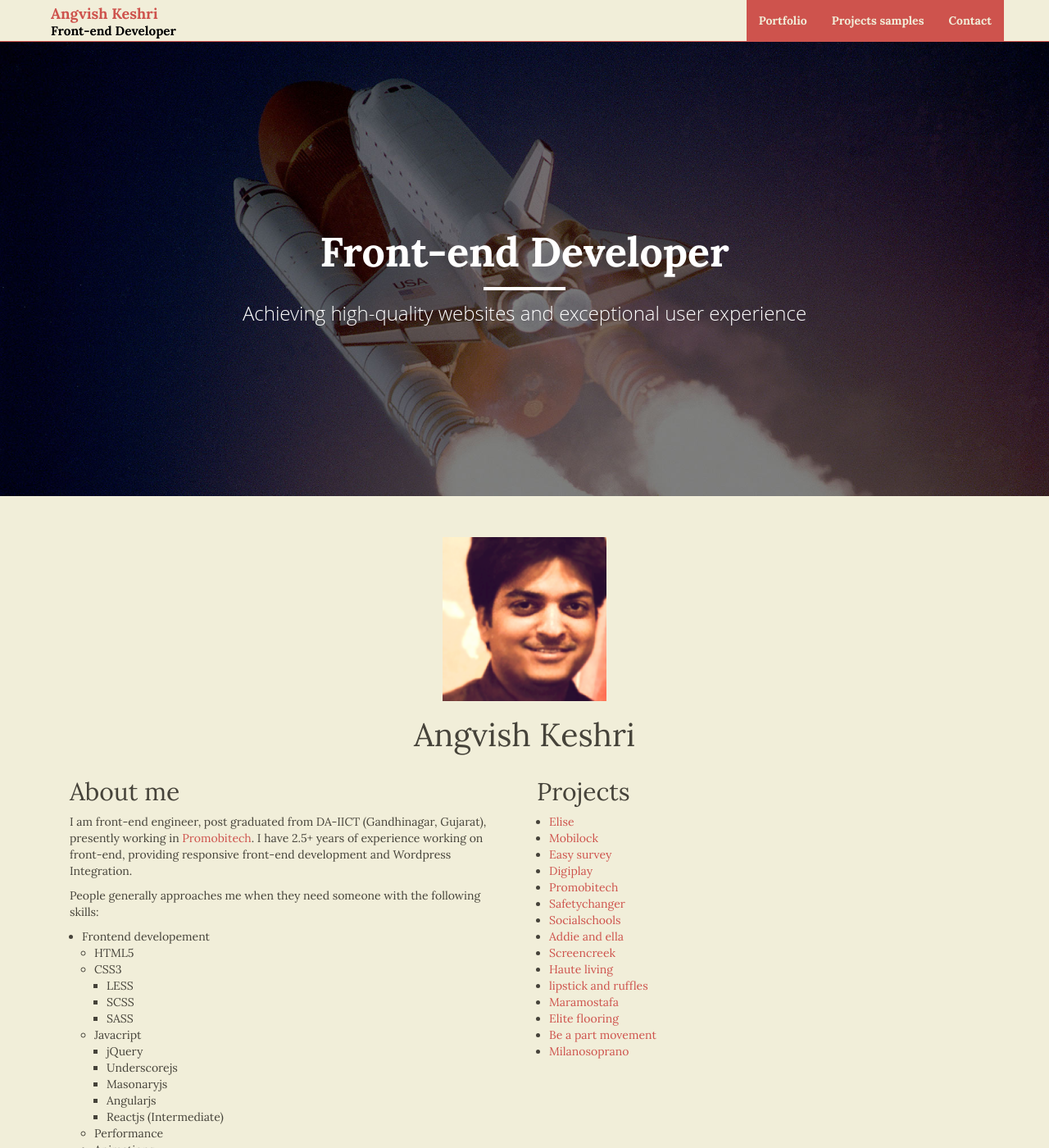
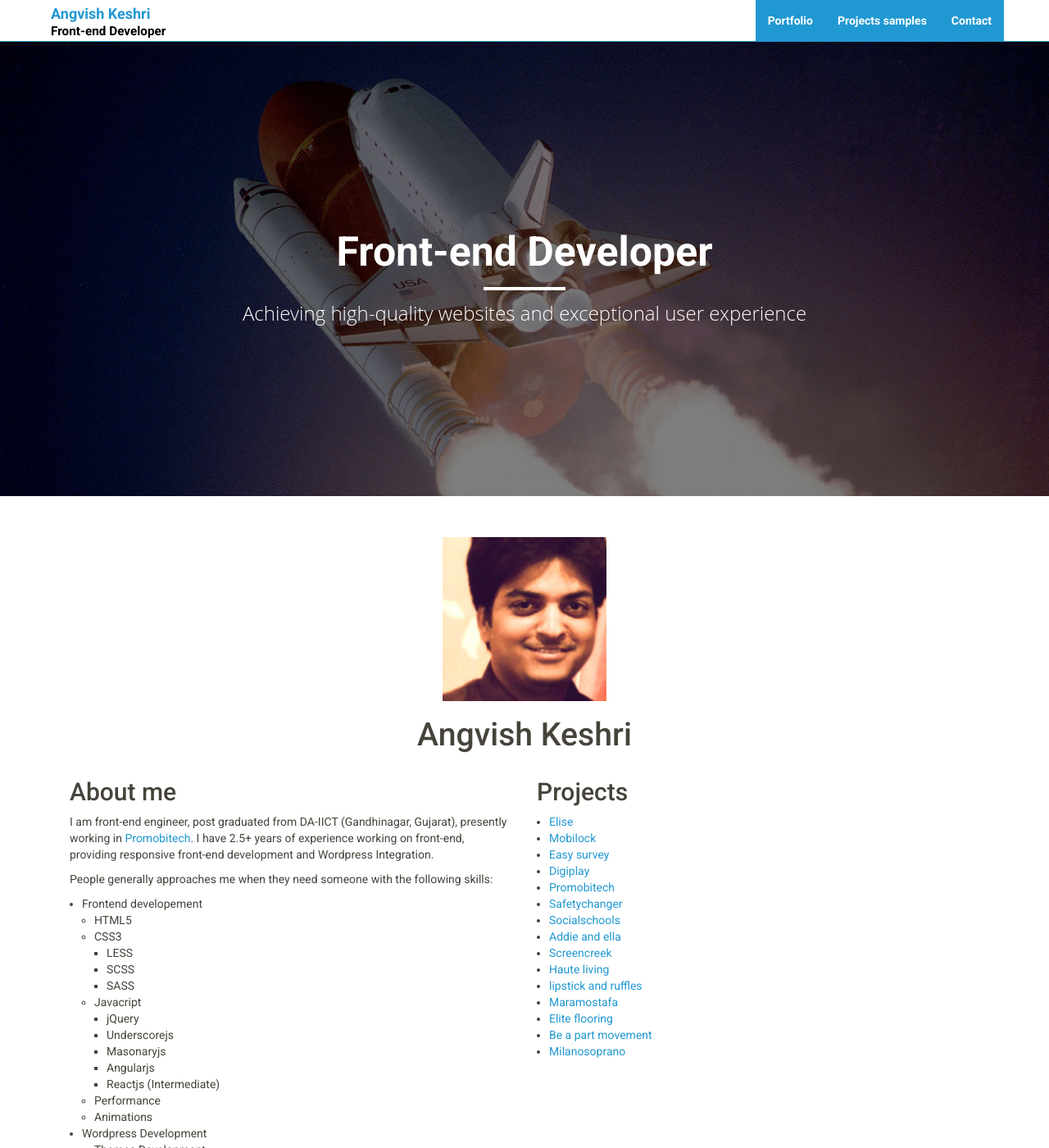
Before and after one commit to Angvishkumar/portfolioAngvish, a Jekyll site: the page built from index.html, in a window 1280 px wide and 1400 px high. Shown: the whole window at 82% size. Built offline with Jekyll 4.4.1, drawn with Linux system fonts in a browser that asks for light colours; nearby versions of some CDN libraries; library files that are not in the unit come from our copies.

Commit message:
updates theme

```diff
--- a/_includes/content.html
+++ b/_includes/content.html
@@ -1,5 +1,5 @@
 <div class="row">
-  <div class="col-md-6">
+  <div class="col-md-6 col-sm-6">
     <h2>About me</h2>
     <p>
       I am front-end engineer, post graduated from DA-IICT (Gandhinagar, Gujarat), presently working in <a href="http://promobitech.com/">Promobitech</a>. I have 2.5+ years of experience working on front-end, providing responsive front-end development and Wordpress Integration.
@@ -42,8 +42,7 @@
       </li>
     </ul>
   </div>
-  <div class="col-md-6">
-
+  <div class="col-md-6 col-sm-6">
     <h2>Projects</h2>
     <ul>
       <li><a href="http://www.elisehelpt.nl/" target="_blank">Elise</a></li>
--- a/_includes/head.html
+++ b/_includes/head.html
@@ -11,7 +11,7 @@
 
   <link href="//maxcdn.bootstrapcdn.com/font-awesome/4.2.0/css/font-awesome.min.css" rel="stylesheet">
   <link href='http://fonts.googleapis.com/css?family=Vollkorn' rel='stylesheet' type='text/css'>
-  <link href='http://fonts.googleapis.com/css?family=Lora:400,700,400italic,700italic' rel='stylesheet' type='text/css'>
+  <link href='https://fonts.googleapis.com/css?family=Roboto:400,500,700,300' rel='stylesheet' type='text/css'>
   <link rel="canonical" href="{{ site.url }}{{ page.url }}">
 
   <meta name="author" content="{{ site.compass.author }}">
--- a/assets/main.scss
+++ b/assets/main.scss
@@ -2,11 +2,11 @@
 ---
 
 $text-color: #46433A;
-$anchor-text-color: #CE534D;
-$background-color: #F1EED9;
+$anchor-text-color: #2098d1;
+$background-color: #fff;
 
 body {
-  font-family: 'Lora', serif;
+  font-family: 'Roboto', sans-serif;
   color: $text-color;
   background-color: $background-color;
 }
@@ -105,7 +105,7 @@ since it must be aligned with the content */
   color: $text-color;
 }
 
-.logo {
+.user-logo {
   width: 200px;
   height: 200px;
   display: inline-block;
--- a/index.html
+++ b/index.html
@@ -8,7 +8,7 @@ layout: base
     {% if site.compass.logo %}
     <div class="logo-container text-center">
       <a href="{{ page.baseurl }}">
-        <img class="logo" src="{{ site.baseurl }}{{ site.compass.logo }}" alt="angvish">
+        <img class="user-logo" src="{{ site.baseurl }}{{ site.compass.logo }}" alt="angvish">
       </a>
     </div>
     {% endif %}
```
